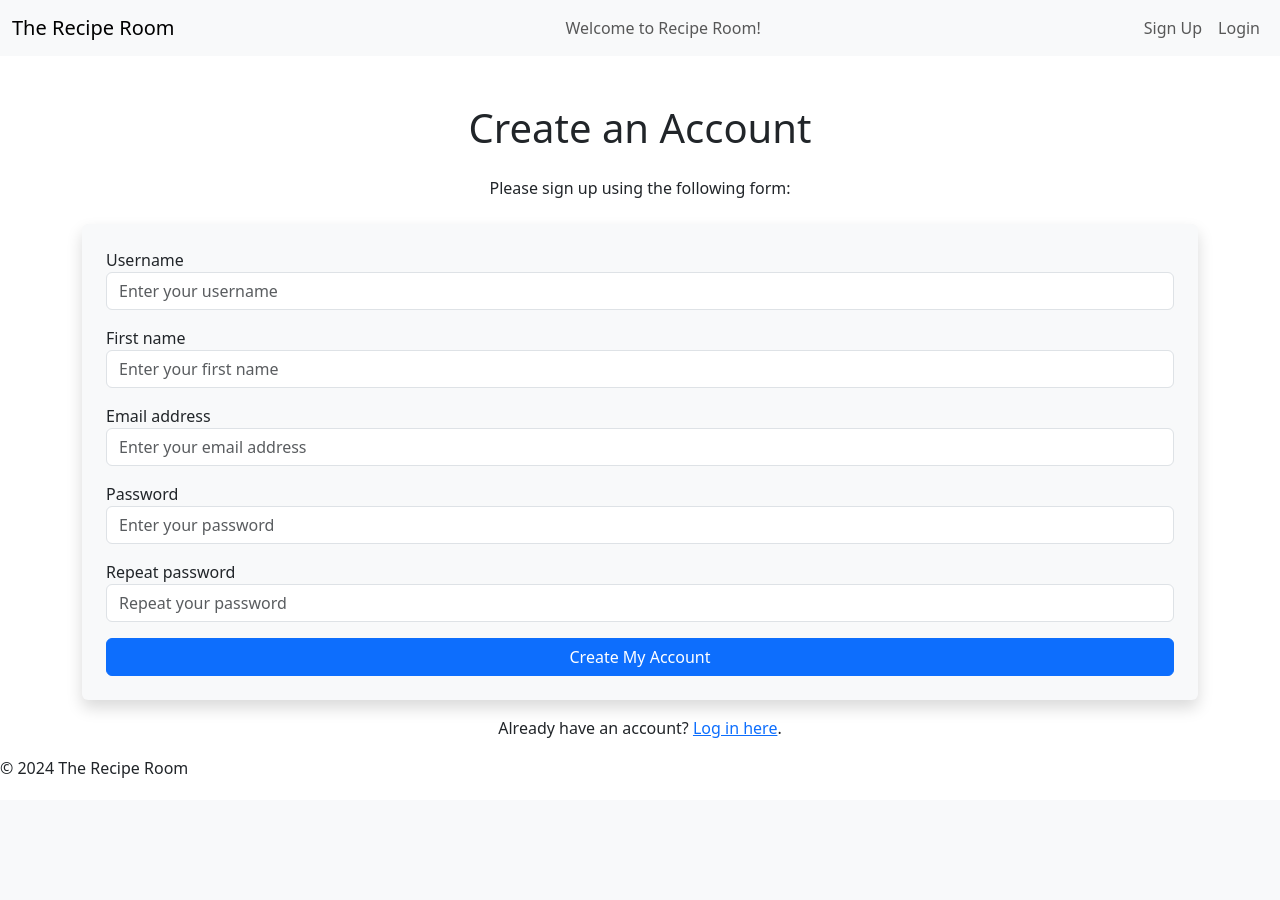
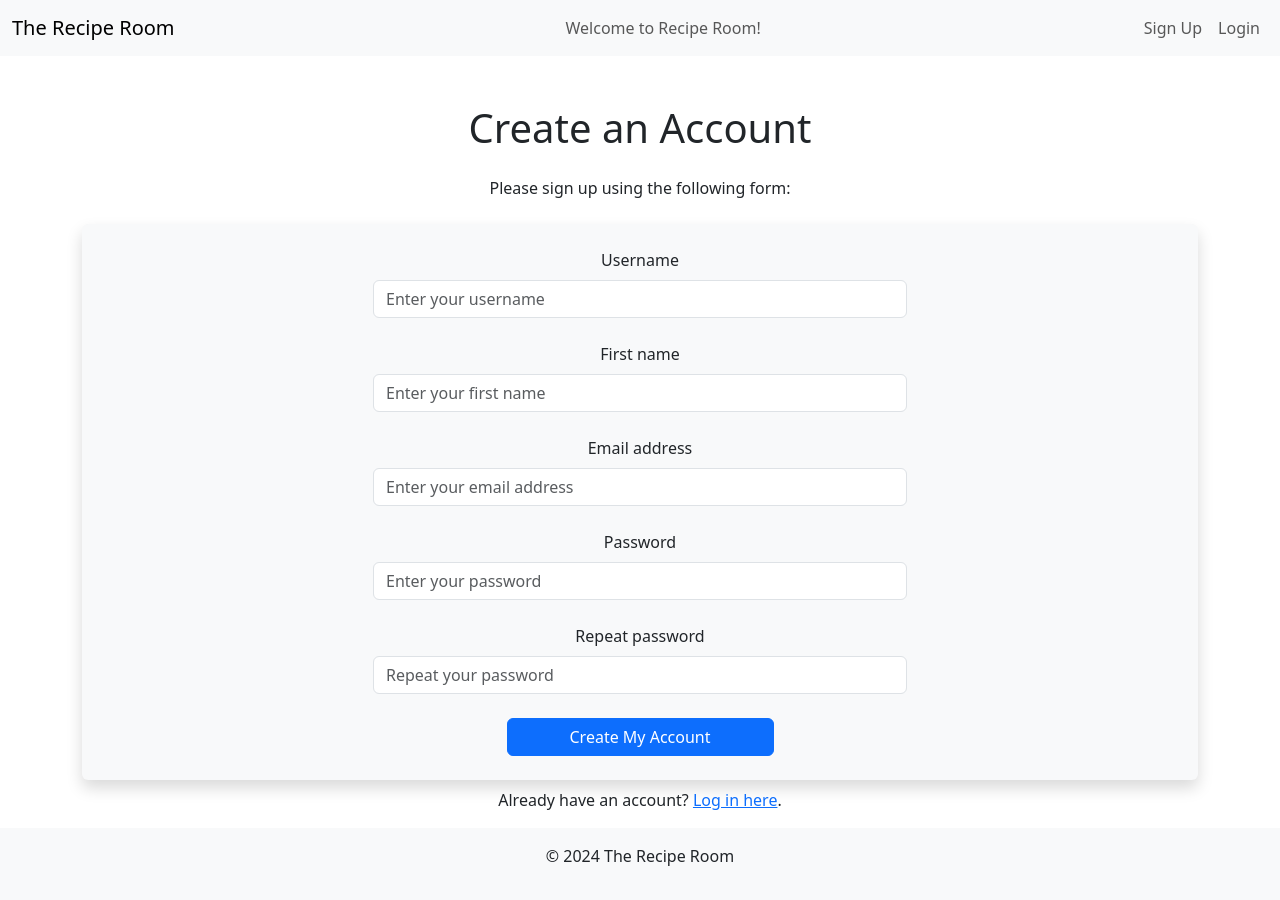
Before and after one commit to CiaranBrain/The-Recipe-Room, a Django app: page /account/register/ in a window 1280 px wide. Before the commit the page ends 778 px from the top, so only its background shows below. Run offline with Django 5.2, Linux system fonts and the light colour scheme.

```diff
--- a/recipe_room/account/templates/account/register.html
+++ b/recipe_room/account/templates/account/register.html
@@ -3,48 +3,64 @@
 {% block title %}Create an account{% endblock %}
 
 {% block content %}
-<div class="container mt-5">
-    <h1 class="text-center mb-4">Create an Account</h1>
-    <p class="text-center mb-4">Please sign up using the following form:</p>
-    <form method="post" class="shadow p-4 rounded bg-light">
+    <div class="container mt-4 mt-md-5">
+        <h1 class="text-center mb-4 mb-md-4">Create an Account</h1>
+        <p class="text-center mb-4 mb-md-4">Please sign up using the following form:</p>
+        <form method="post" class="shadow p-2 p-md-4 rounded bg-light">
             {% csrf_token %}
-        <div class="mb-3">
-            {{ user_form.username.label }}
+
+            <div class="mb-4 text-center">
+                <label class="form-label">{{ user_form.username.label }}</label>
+                <div class="w-50 mx-auto">
                     {{ user_form.username }}
                     {% if user_form.username.errors %}
                         <div class="text-danger">{{ user_form.username.errors }}</div>
                     {% endif %}
                 </div>
-        <div class="mb-3">
-            {{ user_form.first_name.label }}
+            </div>
+
+            <div class="mb-4 text-center">
+                <label class="form-label">{{ user_form.first_name.label }}</label>
+                <div class="w-50 mx-auto">
                     {{ user_form.first_name }}
                     {% if user_form.first_name.errors %}
                         <div class="text-danger">{{ user_form.first_name.errors }}</div>
                     {% endif %}
                 </div>
-        <div class="mb-3">
-            {{ user_form.email.label }}
+            </div>
+
+            <div class="mb-4 text-center">
+                <label class="form-label">{{ user_form.email.label }}</label>
+                <div class="w-50 mx-auto">
                     {{ user_form.email }}
                     {% if user_form.email.errors %}
                         <div class="text-danger">{{ user_form.email.errors }}</div>
                     {% endif %}
                 </div>
-        <div class="mb-3">
-            {{ user_form.password.label }}
+            </div>
+
+            <div class="mb-4 text-center">
+                <label class="form-label">{{ user_form.password.label }}</label>
+                <div class="w-50 mx-auto">
                     {{ user_form.password }}
                     {% if user_form.password.errors %}
                         <div class="text-danger">{{ user_form.password.errors }}</div>
                     {% endif %}
                 </div>
-        <div class="mb-3">
-            {{ user_form.password2.label }}
+            </div>
+
+            <div class="mb-4 text-center">
+                <label class="form-label">{{ user_form.password2.label }}</label>
+                <div class="w-50 mx-auto">
                     {{ user_form.password2 }}
                     {% if user_form.password2.errors %}
                         <div class="text-danger">{{ user_form.password2.errors }}</div>
                     {% endif %}
                 </div>
-        <button type="submit" class="btn btn-primary w-100">Create My Account</button>
+            </div>
+
+            <button type="submit" class="btn btn-primary w-25 mx-auto d-block">Create My Account</button>
         </form>
-    <p class="text-center mt-3">Already have an account? <a href="{% url 'login' %}">Log in here</a>.</p>
+        <p class="text-center mt-2">Already have an account? <a href="{% url 'login' %}">Log in here</a>.</p>
     </div>
 {% endblock %}
--- a/recipe_room/recipes/models.py
+++ b/recipe_room/recipes/models.py
@@ -17,7 +17,7 @@ class Recipe(models.Model):
     def get_image_url(self):
         if self.image:
             return self.image.url
-        return '/static/images/no_image.png'
+        return '\static\recipes\images\no_image.png'
 
     def average_rating(self):
         ratings = self.ratings.all()
--- a/recipe_room/recipes/templates/recipes/recipe_list.html
+++ b/recipe_room/recipes/templates/recipes/recipe_list.html
@@ -7,12 +7,12 @@
     <div class="container pt-3 pt-md-5">
         <div class="row">
             {% for recipe in page_obj %}
-            <div class="col-sm-12 col-md-6 col-lg-3 mb-4">
+            <div class="col-12 col-sm-12 col-md-6 col-lg-4 col-xl-3 mb-4">
                 <div class="card h-100 d-flex flex-column">
                     {% if recipe.image %}
                         <img src="{{ recipe.image.url }}" alt="{{ recipe.title }}" class="card-img-top" style="height: 200px; object-fit: cover;">
                     {% else %}
-                        <img src="{% static 'images/no_image.png' %}" alt="Default Image" class="card-img-top" style="height: 200px; object-fit: cover;">
+                        <img src="{% static '\recipes\images\no_image.png' %}" alt="Default Image" class="card-img-top" style="height: 200px; object-fit: cover;">
                     {% endif %}
                     <div class="card-body d-flex flex-column">
                         <h5 class="card-title">{{ recipe.title }}</h5>
@@ -26,7 +26,7 @@
     </div>
 
     <!-- Pagination Controls -->
-<div class="d-flex justify-content-center mt-4"> <!-- Flex container for centering -->
+    <div class="d-flex justify-content-center mt-4">
         <nav aria-label="Page navigation">
             <ul class="pagination">
                 <!-- Previous Page Links -->
--- a/recipe_room/static/css/styles.css
+++ b/recipe_room/static/css/styles.css
@@ -13,3 +13,18 @@
     padding: 0;
     box-sizing: border-box;
 }
+
+html, body {
+    height: 100%;
+    margin: 0;
+}
+
+.content-wrapper {
+    display: flex;
+    flex-direction: column;
+    min-height: 100vh;
+}
+
+.footer {
+    margin-top: auto;
+}
--- a/recipe_room/templates/base.html
+++ b/recipe_room/templates/base.html
@@ -1,14 +1,17 @@
 <!DOCTYPE html>
 <html lang="en">
+
 <head>
     <meta charset="UTF-8">
     <meta name="viewport" content="width=device-width, initial-scale=1.0">
-    <title>{% block title %}Recipe Room{% endblock %}</title>
+    <title>{% block title %}The Recipe Room{% endblock %}</title>
     {% load static %}
     <link href="https://cdn.jsdelivr.net/npm/bootstrap@5.3.3/dist/css/bootstrap.min.css" rel="stylesheet" integrity="sha384-QWTKZyjpPEjISv5WaRU9OFeRpok6YctnYmDr5pNlyT2bRjXh0JMhjY6hW+ALEwIH" crossorigin="anonymous">
-    <link rel="stylesheet" href="{% static 'css\styles.css' %}">
+    <link rel="stylesheet" href="{% static 'css/styles.css' %}">
 </head>
+
 <body>
+    <div class="content-wrapper">
         <header>
             <nav class="navbar navbar-expand-lg bg-body-tertiary">
                 <div class="container-fluid">
@@ -48,9 +51,7 @@
                                     <li class="nav-item">
                                         <form method="post" action="{% url 'logout' %}">
                                             {% csrf_token %}
-                                    <button type="submit" class="nav-link btn btn-link" >
-                                        Logout
-                                    </button>
+                                            <button type="submit" class="nav-link btn btn-link">Logout</button>
                                         </form>
                                     </li>
                                 {% else %}
@@ -73,11 +74,14 @@
             {% endblock %}
         </div>
 
-    <footer>
+        <!-- Footer -->
+        <footer class="footer bg-light text-center py-3">
             <p>&copy; 2024 The Recipe Room</p>
         </footer>
+    </div>
 
-    <script src="{% static 'recipes\js\recipe.js' %}"></script>
+    <script src="{% static 'recipes/js/recipe.js' %}"></script>
     <script src="https://cdn.jsdelivr.net/npm/bootstrap@5.3.3/dist/js/bootstrap.bundle.min.js" integrity="sha384-YvpcrYf0tY3lHB60NNkmXc5s9fDVZLESaAA55NDzOxhy9GkcIdslK1eN7N6jIeHz" crossorigin="anonymous"></script>
 </body>
+
 </html>
```
Also changed, not shown: recipe_room/account/templates/registration/login.html (+8 -4 lines), recipe_room/recipes/templates/recipes/recipe_detail.html (+31 -8 lines), recipe_room/recipes/views.py (+16 -30 lines), recipe_room/media/recipe_images/Jacket-Potatoes-with-Beans_rS2vbc8.jpg (added), recipe_room/media/recipe_images/Mediteranean-Quinoa-Salad.jpg (added), recipe_room/media/recipe_images/cookies.jpg (added), recipe_room/media/recipe_images/creamy-garlic-parmesan-chicken.jpg (added), recipe_room/media/recipe_images/no_image.png (added), recipe_room/media/recipe_images/peanut-noodles.jpg (added), recipe_room/media/recipe_images/tea-powder.jpg (added). Lines whose indentation alone changed are shown as unchanged.
